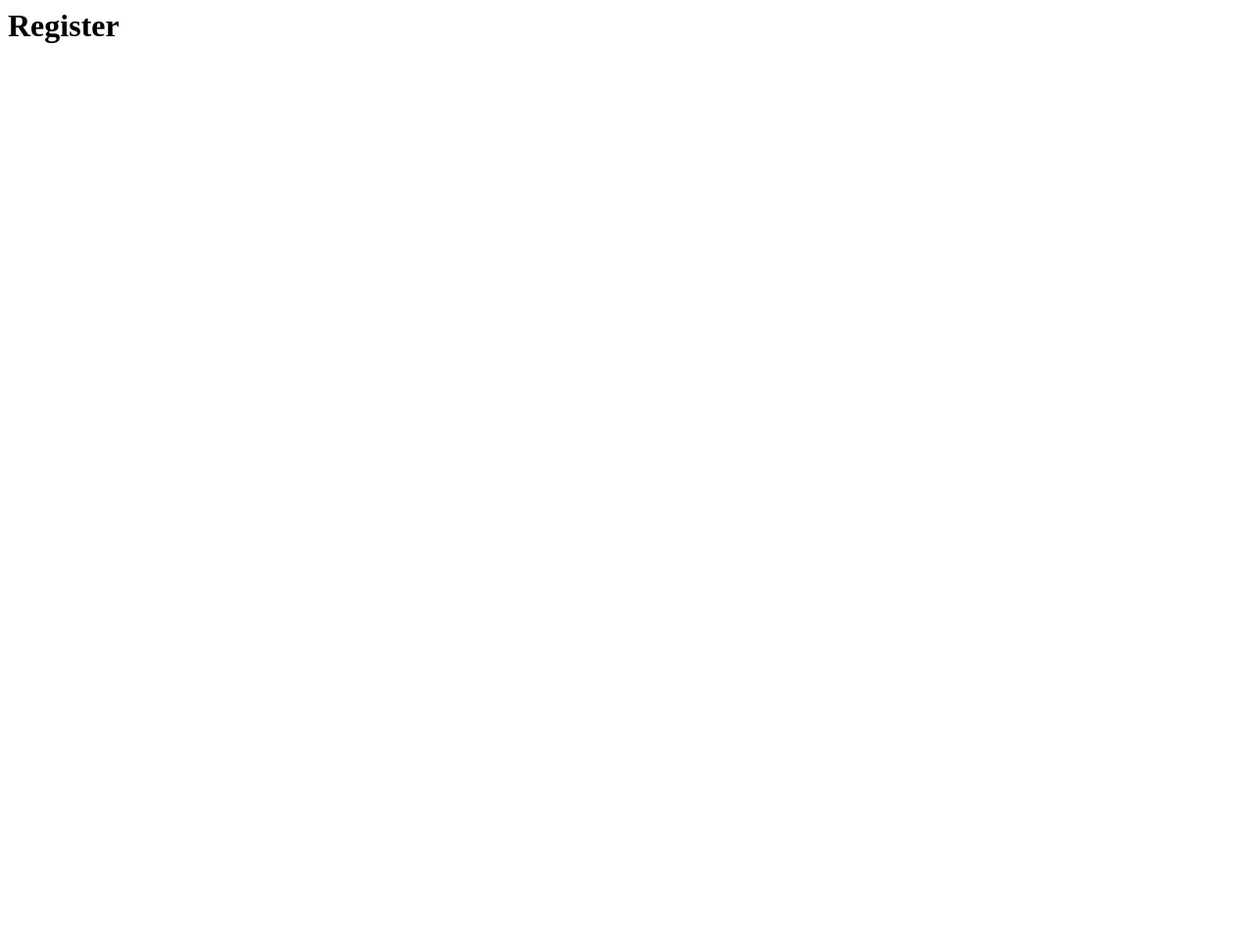
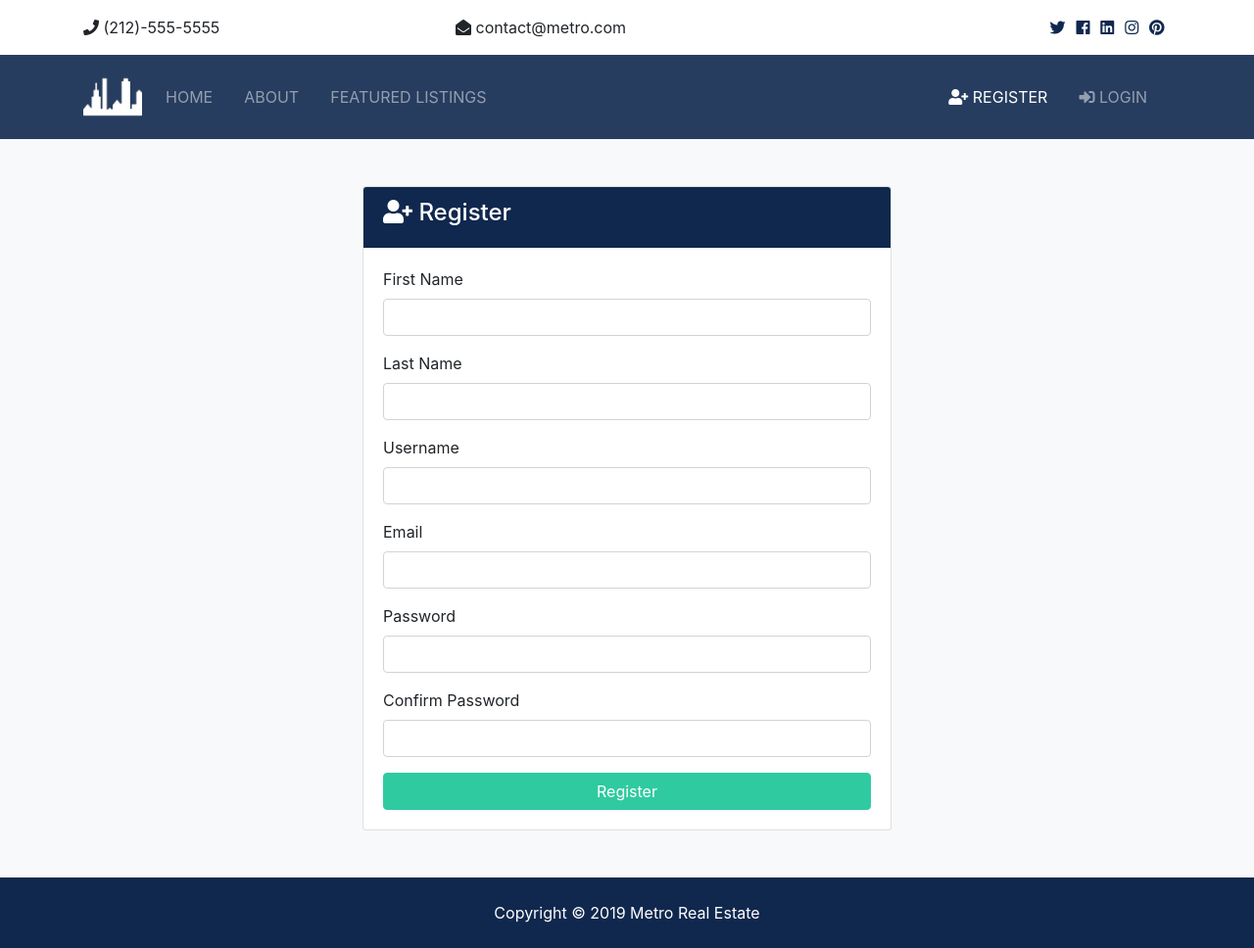
Before and after one commit to timothycao/metro-real-estate, a Django app: page /accounts/register in a window 1280 px wide. Before the commit the page is almost empty. Shown: the whole page at 98% size. Before the commit the page ends 44 px from the top, so only its background shows below. Run offline with Django 3.2, Linux system fonts and the light colour scheme; parts of the project's set-up code (start-up, migrations or seed data) failed here and were passed over; some libraries are stand-ins or nearby versions.

Commit message:
register, login, and validation alerts bootstrap

```diff
--- a/accounts/views.py
+++ b/accounts/views.py
@@ -1,10 +1,18 @@
 from django.shortcuts import render, redirect
+from django.contrib import messages
 
 def register(request):
-  return render(request, 'accounts/register.html')
+  if request.method == 'POST':
+    messages.error(request, 'Testing error message')
+    return redirect('register')
+  else:
+    return render(request, 'accounts/register.html')
 
 def login(request):
-  return render(request, 'accounts/login.html')
+  if request.method == 'POST':
+    print('LOGGED IN')
+  else:
+    return render(request, 'accounts/login.html')
 
 def logout(request):
   return redirect('index')
--- a/metro/settings.py
+++ b/metro/settings.py
@@ -131,3 +131,9 @@ STATICFILES_DIRS = [
 # Media folder settings
 MEDIA_ROOT = os.path.join(BASE_DIR, 'media')
 MEDIA_URL = '/media/'
+
+# Messages
+from django.contrib.messages import constants as messages
+MESSAGE_TAGS = {
+    messages.ERROR: 'danger'
+}
--- a/templates/accounts/register.html
+++ b/templates/accounts/register.html
@@ -1 +1,50 @@
-<h1>Register</h1>
+{% extends 'base.html' %}
+
+{% block content %}
+<section id="register" class="bg-light py-5">
+  <div class="container">
+    <div class="row">
+      <div class="col-md-6 mx-auto">
+        <div class="card">
+          <div class="card-header bg-primary text-white">
+            <h4>
+              <i class="fas fa-user-plus"></i> Register</h4>
+          </div>
+          <div class="card-body">
+            <!-- Alerts -->
+            {% include 'partials/_alerts.html' %}
+            <form action="{% url 'register' %}" method="POST">
+              {% csrf_token %}
+              <div class="form-group">
+                <label for="first_name">First Name</label>
+                <input type="text" name="first_name" class="form-control" required>
+              </div>
+              <div class="form-group">
+                <label for="last_name">Last Name</label>
+                <input type="text" name="last_name" class="form-control" required>
+              </div>
+              <div class="form-group">
+                <label for="username">Username</label>
+                <input type="text" name="username" class="form-control" required>
+              </div>
+              <div class="form-group">
+                <label for="email">Email</label>
+                <input type="email" name="email" class="form-control" required>
+              </div>
+              <div class="form-group">
+                <label for="password2">Password</label>
+                <input type="password" name="password" class="form-control" required>
+              </div>
+              <div class="form-group">
+                <label for="password">Confirm Password</label>
+                <input type="password" name="password2" class="form-control" required>
+              </div>
+              <input type="submit" value="Register" class="btn btn-secondary btn-block">
+            </form>
+          </div>
+        </div>
+      </div>
+    </div>
+  </div>
+</section>
+{% endblock %}
--- /dev/null
+++ b/templates/partials/_alerts.html
@@ -0,0 +1,19 @@
+{% if messages %}
+  {% for message in messages %}
+  <div id="message" class="container">
+    <div class="alert alert-{{ message.tags }} alert-dismissible text-center" role="alert">
+      <button type="button" class="close" data-dismiss="alert">
+        <span aria-hidden="true">&times;</span>
+      </button>
+      <strong>
+        {% if message.level == DEFAULT_MESSAGE_LEVELS.ERROR %}
+          Error:
+        {% else %}
+          {{ message.tags | title }}
+        {% endif %}
+      </strong>
+      {{ message }}
+    </div>
+  </div>
+  {% endfor %}
+{% endif %}
--- a/templates/partials/_navbar.html
+++ b/templates/partials/_navbar.html
@@ -39,11 +39,23 @@
       </ul>
 
       <ul class="navbar-nav ml-auto">
-        <li class="nav-item mr-3">
+        <li
+          {% if 'register' in request.path %}
+            class="nav-item active mr-3"
+          {% else %}
+            class="nav-item mr-3"
+          {% endif %}
+        >
           <a class="nav-link" href="{% url 'register' %}">
             <i class="fas fa-user-plus"></i> Register</a>
         </li>
-        <li class="nav-item mr-3">
+        <li
+          {% if 'login' in request.path %}
+            class="nav-item active mr-3"
+          {% else %}
+            class="nav-item mr-3"
+          {% endif %}
+        >
           <a class="nav-link" href="{% url 'login' %}">
             <i class="fas fa-sign-in-alt"></i>
 
```
Also changed, not shown: templates/accounts/login.html (+36 -1 lines).
